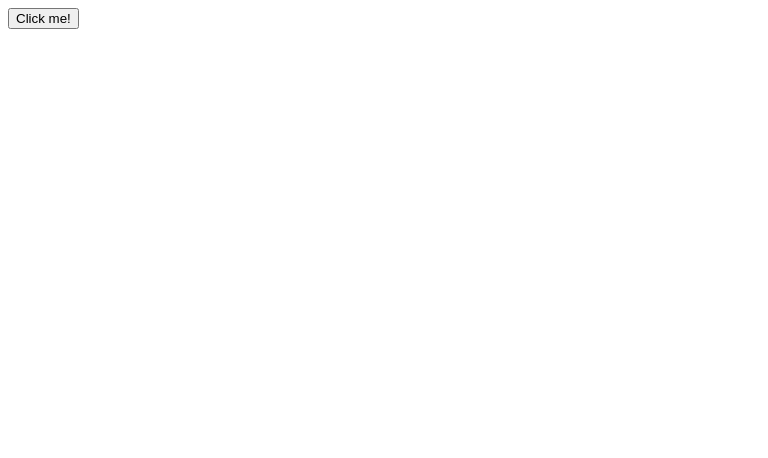
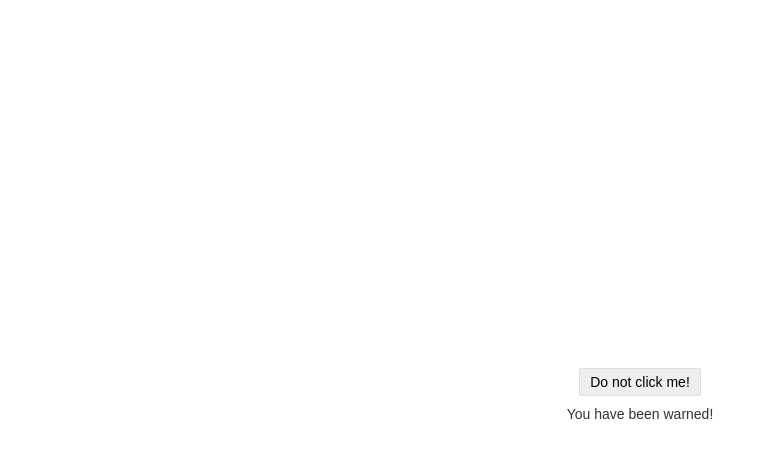
Before and after one commit to JakeSidSmith/fun-with-windows, a plain HTML site: page index.html in a window 1280 px wide. Shown: the whole page, without its empty margins (0-768 px from the left). Drawn offline with Linux system fonts and the light colour scheme.

Commit message:
Style markup

```diff
--- a/index.html
+++ b/index.html
@@ -3,12 +3,68 @@
 <head>
   <meta charset="utf-8">
   <title>Fun with Windows</title>
+  <style type="text/css" media="screen">
+    html,
+    body {
+      margin: 0;
+      padding: 0;
+      font-family: arial, helvetica, sans-serif;
+      font-size: 14px;
+      color: #333;
+    }
+
+    p {
+      margin: 10px auto;
+    }
+
+    button {
+      display: inline-block;
+      margin: 0;
+      padding: 5px 10px;
+      border-radius: 2px;
+      background-color: #eee;
+      border: 1px solid #ddd;
+      font-size: 14px;
+      cursor: pointer;
+      outline: none;
+    }
+
+    button:hover {
+      box-shadow: 0 1px 3px 0 rgba(0, 0, 0, 0.3);
+    }
+
+    button:active {
+      box-shadow: inset 0 1px 3px 0 rgba(0, 0, 0, 0.3);
+    }
+
+    .center {
+      position: absolute;
+      top: 0;
+      left: 0;
+      width: 100%;
+      height: 100%;
+      display: table;
+    }
+
+    .center div {
+      display: table-cell;
+      vertical-align: middle;
+      text-align: center;
+    }
+  </style>
 </head>
 <body>
 
-  <button onclick="onClick()">
-    Click me!
-  </button>
+  <div class="center">
+    <div>
+      <button onclick="onClick()">
+        Do not click me!
+      </button>
+      <p>
+        You have been warned!
+      </p>
+    </div>
+  </div>
 
   <script type="text/javascript" src="index.js"></script>
 
```
